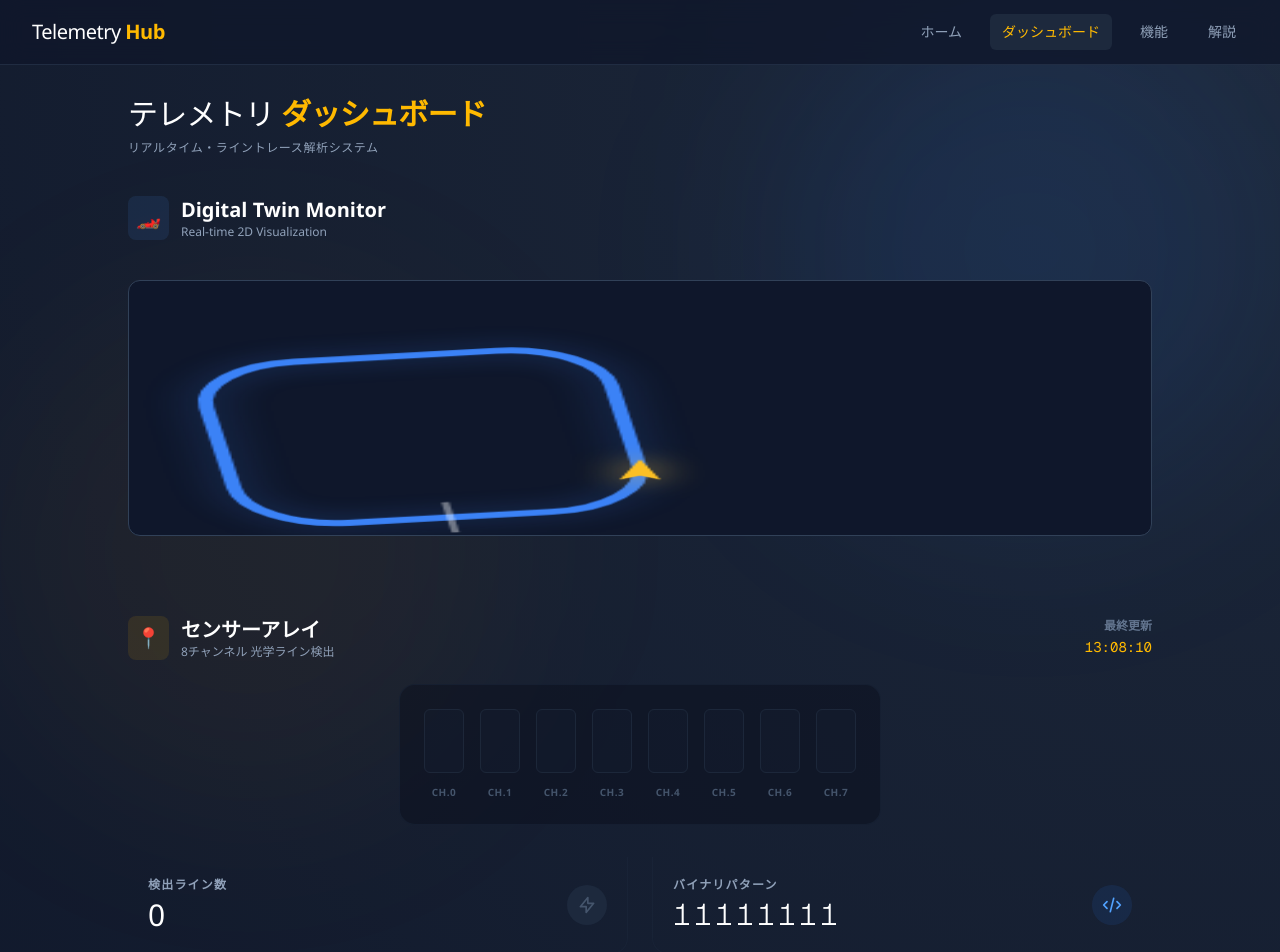
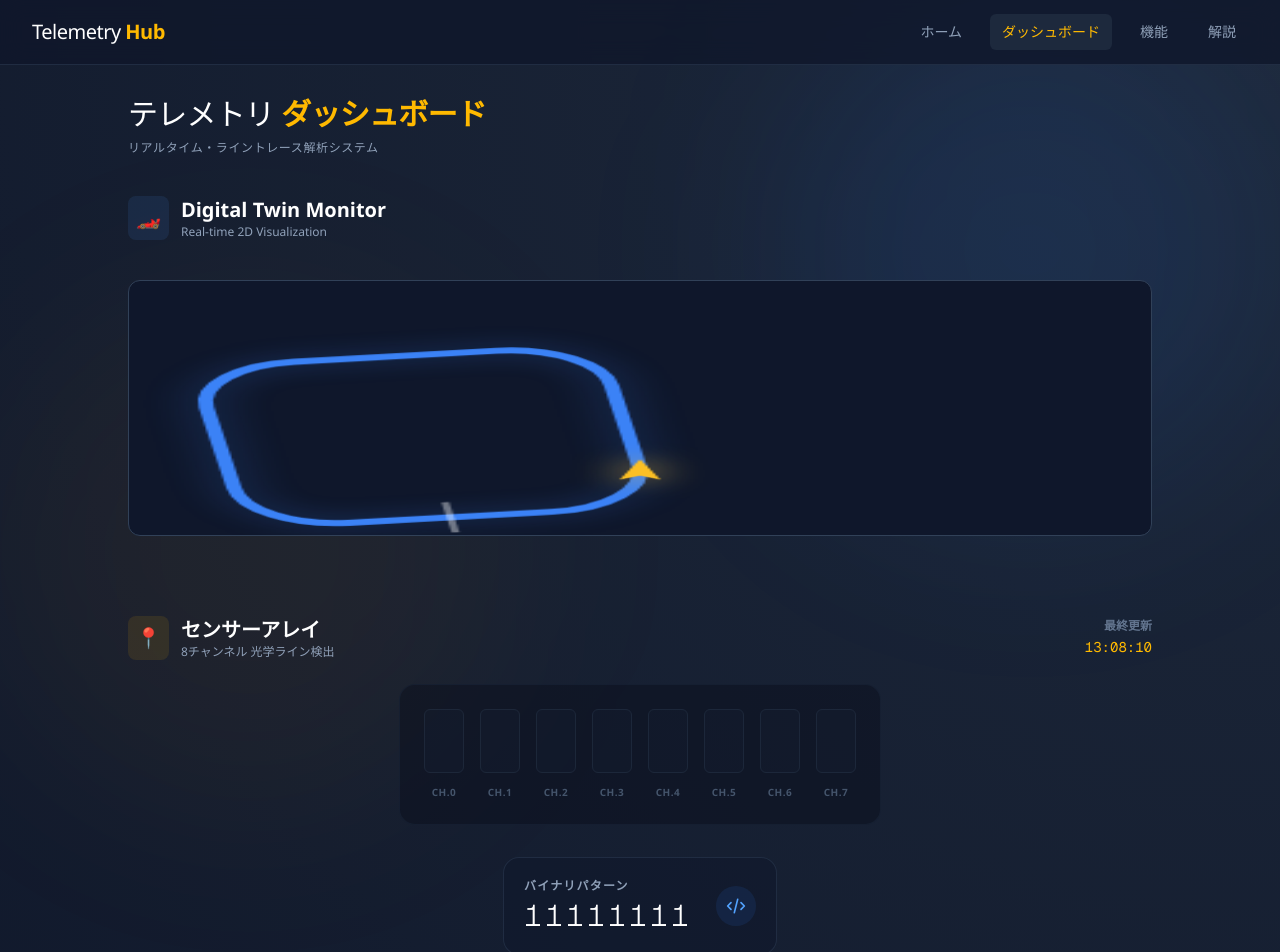
Before and after one commit to Juna1013/4th-PBL-front, a Next.js app: page /dashboard in a window 1280 px wide. Shown: the top 952 px of the page. Built offline with nearby package versions, Linux system fonts and the light colour scheme; no server answers.

Commit message:
ダッシュボードから検出ライン数表示を削除

```diff
--- a/src/app/dashboard/page.tsx
+++ b/src/app/dashboard/page.tsx
@@ -22,10 +22,9 @@ export default function Dashboard() {
     }, [startTime]);
 
     const sensors = data?.sensors || data?.sensor_values || Array(8).fill(1);
-    const blackCount = data?.black_detected || sensors.filter((v) => v === 0).length;
     const sensorBinary = data?.sensor_binary || sensors.join('');
 
-    // JSON整形関数
+    // サンプルデータ生成（ランダムなセンサー値）
     const formatData = (s: number[], t: number) => `{
   "sensors": [${s.join(', ')}],
   "timestamp": ${t}
@@ -164,18 +163,8 @@ export default function Dashboard() {
                                 </div>
 
                                 {/* データメトリクス */}
-                                <div className="grid grid-cols-2 gap-6">
-                                    <div className="p-5 flex items-center justify-between border-b border-r border-slate-800/50 rounded-br-2xl">
-                                        <div>
-                                            <span className="text-xs text-slate-400 uppercase tracking-widest block mb-1 font-bold">検出ライン数</span>
-                                            <span className="text-3xl font-light text-white">{blackCount}</span>
-                                        </div>
-                                        <div className={`w-10 h-10 rounded-full flex items-center justify-center ${blackCount > 0 ? 'bg-amber-400/20 text-amber-400' : 'bg-slate-800 text-slate-600'}`}>
-                                            <svg className="w-5 h-5" fill="none" stroke="currentColor" viewBox="0 0 24 24"><path strokeLinecap="round" strokeLinejoin="round" strokeWidth={2} d="M13 10V3L4 14h7v7l9-11h-7z" /></svg>
-                                        </div>
-                                    </div>
-
-                                    <div className="p-5 flex items-center justify-between border-b border-l border-slate-800/50 rounded-bl-2xl">
+                                <div className="flex justify-center mt-6">
+                                    <div className="flex items-center gap-6 p-5 rounded-2xl bg-slate-900/50 border border-slate-700/50">
                                         <div>
                                             <span className="text-xs text-slate-400 uppercase tracking-widest block mb-1 font-bold">バイナリパターン</span>
                                             <span className="text-3xl font-light text-white font-mono tracking-widest">{sensorBinary}</span>
```
